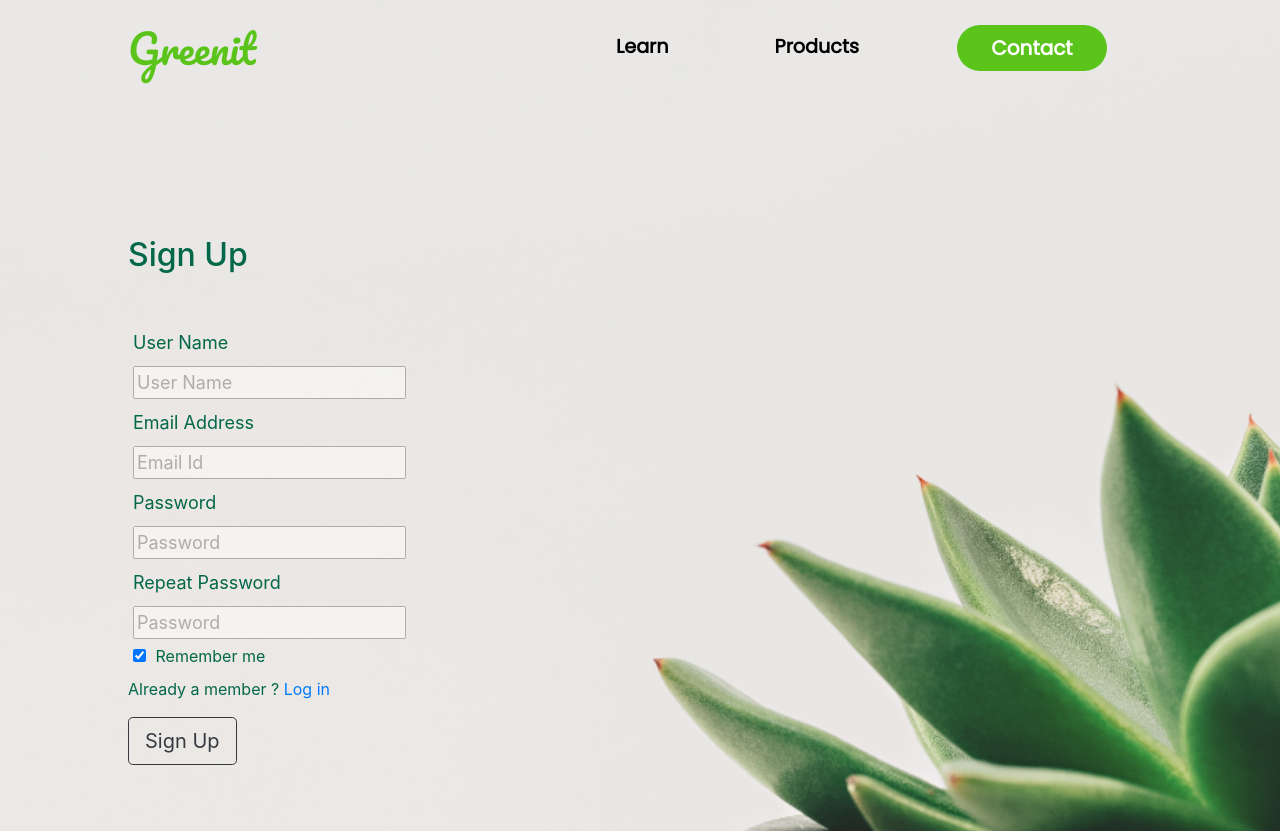
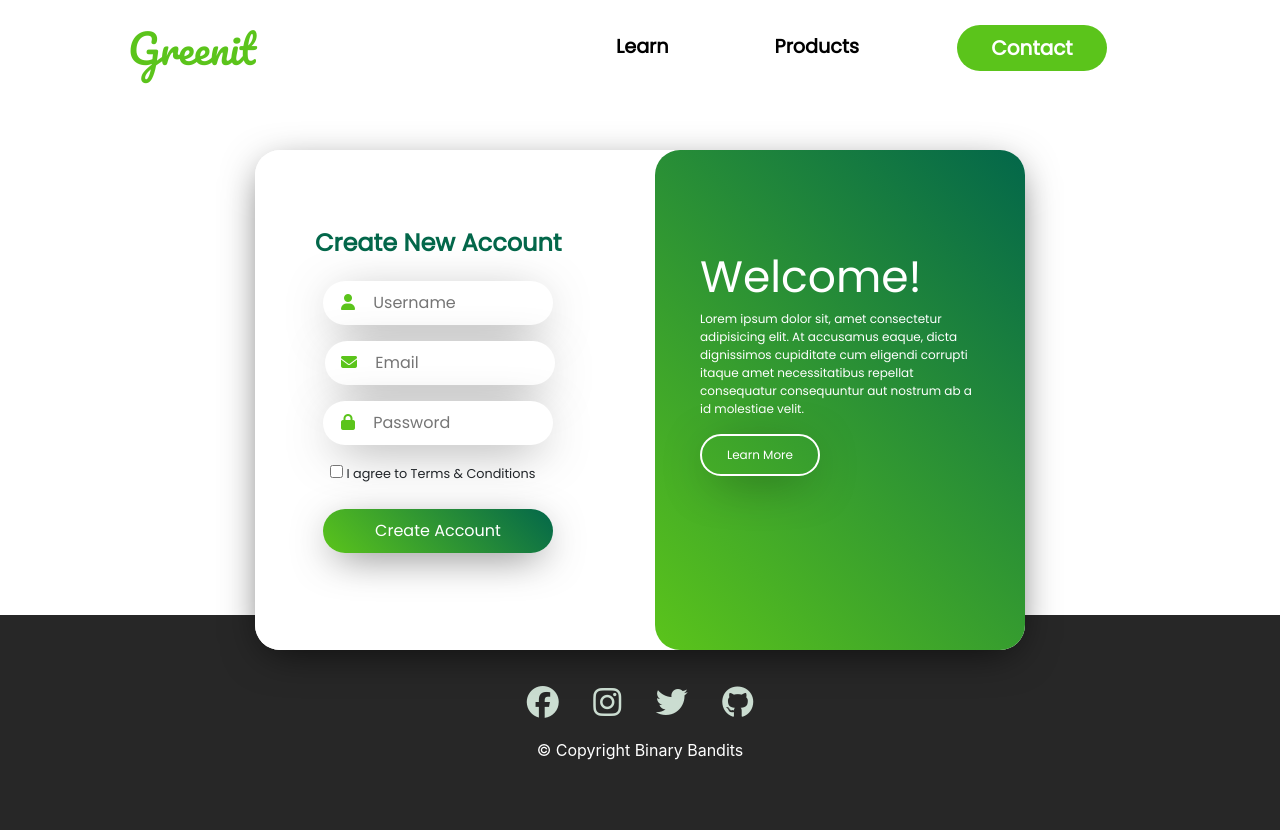
Before and after one commit to tayyab-ilyas/amuhacks, a plain HTML site: page signup.html in a window 1280 px wide. Shown: the top 831 px of the page. Drawn offline with nearby package versions, Linux system fonts and the light colour scheme.

Commit message:
sign up page rebuild

```diff
--- a/css/blog.css
+++ b/css/blog.css
@@ -90,7 +90,7 @@ h1{
 /*footer*/
 
 #footer{
-    padding:7% 15%;
+    padding:4% 15%;
     text-align:center;
     background-color: #272727;
     color:white;
--- a/css/signUp.css
+++ b/css/signUp.css
@@ -4,17 +4,13 @@
 
 }
 .container-fluid{
-    padding:1% 10% 18%;
-    background: url("images/bg.png");
-    background-size: 500px 500px;
-    background-repeat: no-repeat;
-    background-position: center;
-    background-size: cover;
-    background-color: whitesmoke;
+    padding:1% 10% 0%;
+
+    background-color: white;
 }
 /*navbar*/
 .navbar{
-    padding:0 0 15%;
+    padding:0 0 2%;
 }
 
 .nav-item{
@@ -43,17 +39,9 @@
     font-family:'Pacifico', cursive;
     color:#5bc41b !important;
 }
+
 /*body*/
-.btw{
-    padding:0 0 1% 1%;
-    color:#272727;
-    font-family: 'League Spartan' , sans-serif;
-}
-h1{
-    font-family:'League Spartan', sans-serif;
-    line-height:1.5;
-    font-size:3.5rem;
-}
+
 .download-btn{
     border-radius: 100px;
     border: 0px;
@@ -75,45 +63,141 @@ h1{
 .contact-btn:hover{
     background-color: #03674a;
 }
-.download-btn:hover{
-    color:white;
-    background-color: #03674a;
-}
-.learnmore{
-    font-family: 'Poppins',sans-serif;
-    padding:0 0 0 2%;
-    color:#272727;
-    font-weight:bold;
-    text-decoration: none;
-
-}
-.learnmore:hover{
-    text-decoration: none;
-    color:#5bc41b;
-}
 
 
 
 /* form */
 
-.signup{
-    margin-bottom: 10%;
+.container{
+    position:absolute;
+    max-width:800px;
+    height:500px;
+    margin:auto;
+    top:50%;
+    left:50%;
+    transform:translate(-50%, -50%);
+    font-family: 'Poppins', sans-serif;
+
+
+}.myRightCtn{
+    position:relative;
+    background-image: linear-gradient(45deg,#5bc41b,#03674a);
+    border-radius: 25px;
+    height:100%;
+    padding: 25px;
+    color:white;
+    font-size: 12px;
+    display: flex;
+    justify-content: center;
+    align-items: center;
 }
+.myLeftCtn{
+    position: relative;
+    background:#fff;
+    border-radius: 25px;
+    height:100%;
+    padding:25px;
+    padding-left:50px;
+}
+.myLeftCtn header{
+    color: #03674a;
+    font-size:24px;
+    font-weight:700;
+    margin-bottom: 20px;
+    padding-left: 10px;
+}
+.row{
+    height: 100%;
 
-.labelitem{
-    margin: 5px;
-    font-size:large;
-    line-height: 1.5;
 }
+.myCard{
+    position:relative;
+    background:#fff;
+    height:100%;
+    border-radius: 25px;
+    -webkit-box-shadow: 0px 10px 40px -10px rgba(0,0,0, 0.7);
+    -moz-box-shadow: 0px 10px 40px -10px rgba(0,0,0,0.7);
+    box-shadow: 0px 10px 40px -10px rgba(0,0,0,0.7);
+}
+.myRightCtn header{
+    color:white;
+    font-size:44px;
+}
+.box{
+    position:relative;
+    margin:20px;
+    margin-bottom:100px;
+}
+.myLeftCtn .myInput{
+    width:230px;
+    border-radius:25px;
+    padding:10px;
+    padding-left:50px;
+    border:none;
+    -webkit-box-shadow:0px 10px 49px -14px rgba(0,0,0,0.7);
+    -moz-box-shadow: 0px 10px 49px -14px rgba(0,0,0,0.7);
+    box-shadow:0px 10px 49px -14px rgba(0,0,0,0.7);
+}
+.myLeftCtn.myInput:focus{
+    outline:none;
+}
+.myForm{
+    position: relative;
+    margin-top:50px;
+}
+.myLeftCtn .butt{
+    background: linear-gradient(45deg, #5bc41b, #03674a);
+    margin-left: 18px;
+    color:white;
+    width:230px;
+    border:none;
+    border-radius:25px;
+    padding:10px;
+    -webkit-box-shadow: 0px 10px 41px -11px rgba(0,0,0,0.7);
+    -moz-box-shadow: 0px 10px 41px -11px rgba(0,0,0,0.7);
+    box-shadow: 0px 10px 41px -11px rgba(0,0,0,0.7);
+}
+.myLeftCtn .butt:hover{
+    background: linear-gradient(45deg, #5bc41b,#03674a );
+}
+.myLeftCtn .fas{
+    position:relative;
+    color:#5bc41b;
+    left:36px;
+}
+.butt_out{
+    background-color: transparent;
+    color:#fff;
+    width:120px;
+    border: 2px solid #fff;
+    border-radius: 25px;
+    padding:10px;
+    -webkit-box-shadow:0px 10px 49px -14px rgba(0,0,0,0.7);
+    -moz-box-shadow:0px 10px 49px -14px rgba(0,0,0,0.7);
+    box-shadow: 0px 10px 49px -14px rgba(0,0,0, 0.7);
+}
+.butt_out:hover{
+    border:2px solid #eecbff;
+}
+.butt_out:focus{
+    outline:none;
+}
+/*footer*/
+#footer{
+    margin-top: 40%;
+    padding:4% 15%;
+    text-align:center;
+    background-color: #272727;
+    color:white;
 
-.labelitemb{
-     margin: 5px;
-    font-size:large;
-    line-height: 1.5;
-    opacity: 0.5;
-    width: 55%;
 }
-
-.labelitemb:hover{
-   opacity: 0.7;
+.scl-icn{
+    padding:20px 15px;
+    color:#cbddd1;
 }
+.scl-icn:hover{
+    color:#5bc41b;
+}
+.checky{
+    padding-left: 25px ;
+}
--- a/css/styles.css
+++ b/css/styles.css
@@ -134,3 +134,35 @@ p{
 .carousel-control-prev{
     filter: invert(100%);
 }
+/*about us*/
+.about-us{
+    background-color: #cbddd1;
+    text-align: center;
+    padding:7% 15%;
+
+}
+.about-us>h2{
+    font-family: 'League Spartan', sans-serif;
+    color:#272727;
+    font-size: 2.5rem;
+}
+.about-us>p{
+    font-family: 'Poppins', sans-serif;
+    color:#03674a;
+}
+/*footer*/
+
+#footer{
+    padding:4% 15%;
+    text-align:center;
+    background-color: #272727;
+    color:white;
+
+}
+.scl-icn{
+    padding:20px 15px;
+    color:#cbddd1;
+}
+.scl-icn:hover{
+    color:#5bc41b;
+}
--- a/signup.html
+++ b/signup.html
@@ -3,13 +3,15 @@
 
 <head>
     <meta charset="utf-8">
-    <title>sign up</title>
+    <title>Sign Up</title>
     <link rel="stylesheet" href="https://cdn.jsdelivr.net/npm/bootstrap@4.4.1/dist/css/bootstrap.min.css"
         integrity="sha384-Vkoo8x4CGsO3+Hhxv8T/Q5PaXtkKtu6ug5TOeNV6gBiFeWPGFN9MuhOf23Q9Ifjh" crossorigin="anonymous">
     <link rel="stylesheet" href="css/signUp.css">
     <link rel="preconnect" href="https://fonts.googleapis.com">
     <link rel="preconnect" href="https://fonts.gstatic.com" crossorigin>
-<link href="https://fonts.googleapis.com/css2?family=League+Spartan:wght@600&family=Pacifico&family=Poppins&display=swap" rel="stylesheet">
+    <link
+        href="https://fonts.googleapis.com/css2?family=League+Spartan:wght@600&family=Pacifico&family=Poppins&display=swap"
+        rel="stylesheet">
 </head>
 
 <body>
@@ -26,7 +28,7 @@
                 <div class="collapse navbar-collapse" id="navbarTogglerDemo01">
                     <ul class="navbar-nav ml-auto">
                         <li class="nav-item">
-                            <a class="nav-link learnnav" href="#footer">Learn</a>
+                            <a class="nav-link learnnav" href="blog.html">Learn</a>
                         </li>
                         <li class="nav-item">
                             <a class="nav-link productnav" href="">Products</a>
@@ -40,53 +42,61 @@
                     </ul>
                 </div>
             </nav>
+        </div>
+    </section>
+
+    <div class="container">
+        <div class="myCard">
+            <div class="row">
+                <div class="col-md-6">
+                    <div class="myLeftCtn">
+                        <form class="myForm text-color">
+                            <header>Create New Account</header>
+                            <div class="form-group">
+                                <i class="fas fa-user"></i>
+                                <input class="myInput" type="text" placeholder="Username" id="username" required>
+
+                            </div>
+
+                            <div class="form-group">
+                                <i class="fas fa-envelope"></i>
+                                <input class="myInput" placeholder="Email" type="text" id="email" required>
+                            </div>
+
+                            <div class="form-group">
+                                <i class="fas fa-lock"></i>
+                                <input class="myInput" type="password" id="password" placeholder="Password" required>
+                            </div>
 
 
 
-
-            <!--Title-->
-
-            <div class="row">
-                <div class="col-lg-6">
-                    <h2 class="signup">Sign Up</h2>
-                  <form action="" method="post">
-                <div class="form">
-                    <label class="labelitem" for="username">User Name</label><br>
-                    <input class="labelitemb" type="text" class="username" placeholder="User Name"><br>
-                    <label class="labelitem" for="username">Email Address</label><br>
-                    <input  class="labelitemb" type="email" class="email" placeholder="Email Id"><br>
-                    <label class="labelitem" for="username">Password</label><br>
-                    <input class="labelitemb"type="password" class="password" placeholder="Password"><br>
-                    <label class="labelitem"for="username"> Repeat Password</label><br>
-                    <input class="labelitemb"type="password" class="password" placeholder="Password"><br>
-                    <input class="labelitem"type="checkbox" checked="checked" name="remember" style="margin-bottom:15px">
-                    <label for="checkbox"> Remember me</label><br>
-                    <p>Already a member ? <a href="login.html">Log in</a></p>
-
-                    <div class="signupbtn">
-                        <button class="btn btn-lg btn-outline-dark">Sign Up</button>
-                    </div>
-
-                </div>
-
-
+                            <div class="form-group">
+                                <label class="checky"><input id="check_1" name= "check_1" type="checkbox" required><small> I agree to Terms & Conditions</small></input>
+                                    <div class="invalid-feedback"> You must check the box.</div>
+                            </div></label>
+                            <input type="submit" class="butt" value="Create Account">
                         </form>
                     </div>
-
-                <div class="col-lg-6">
-                    <img class="title-img" src="" alt="">
+                </div>
+                <div class="col-md-6">
+                    <div class="myRightCtn">
+                        <div class="box"><header>Welcome!</header>
+                        <p>Lorem ipsum dolor sit, amet consectetur adipisicing elit. At accusamus eaque, dicta dignissimos cupiditate cum eligendi corrupti itaque amet necessitatibus repellat consequatur consequuntur aut nostrum ab a id molestiae velit.</p>
+                        <a href="blog.html"><input type="button" class="butt_out" value="Learn More"/></a>
                         </div>
                     </div>
                 </div>
-    </section>
-
-
-
-
-
+            </div>
+        </div>
+    </div>
 
     <!--footer-->
     <footer id="footer">
+        <i class="fa-brands fa-facebook scl-icn fa-2x"></i>
+        <i class="fa-brands fa-instagram scl-icn fa-2x"></i>
+        <i class="fa-brands fa-twitter scl-icn fa-2x"></i>
+        <i class="fa-brands fa-github scl-icn fa-2x"></i>
+        <p>© Copyright Binary Bandits</p>
 
     </footer>
     <script src="https://kit.fontawesome.com/85af5b9804.js" crossorigin="anonymous"></script>
```
Also changed, not shown: blog.html (+1 -1 lines), contact.html (+1 -1 lines), index.html (+17 -50 lines), login.html (+1 -1 lines). Lines whose indentation alone changed are shown as unchanged.
